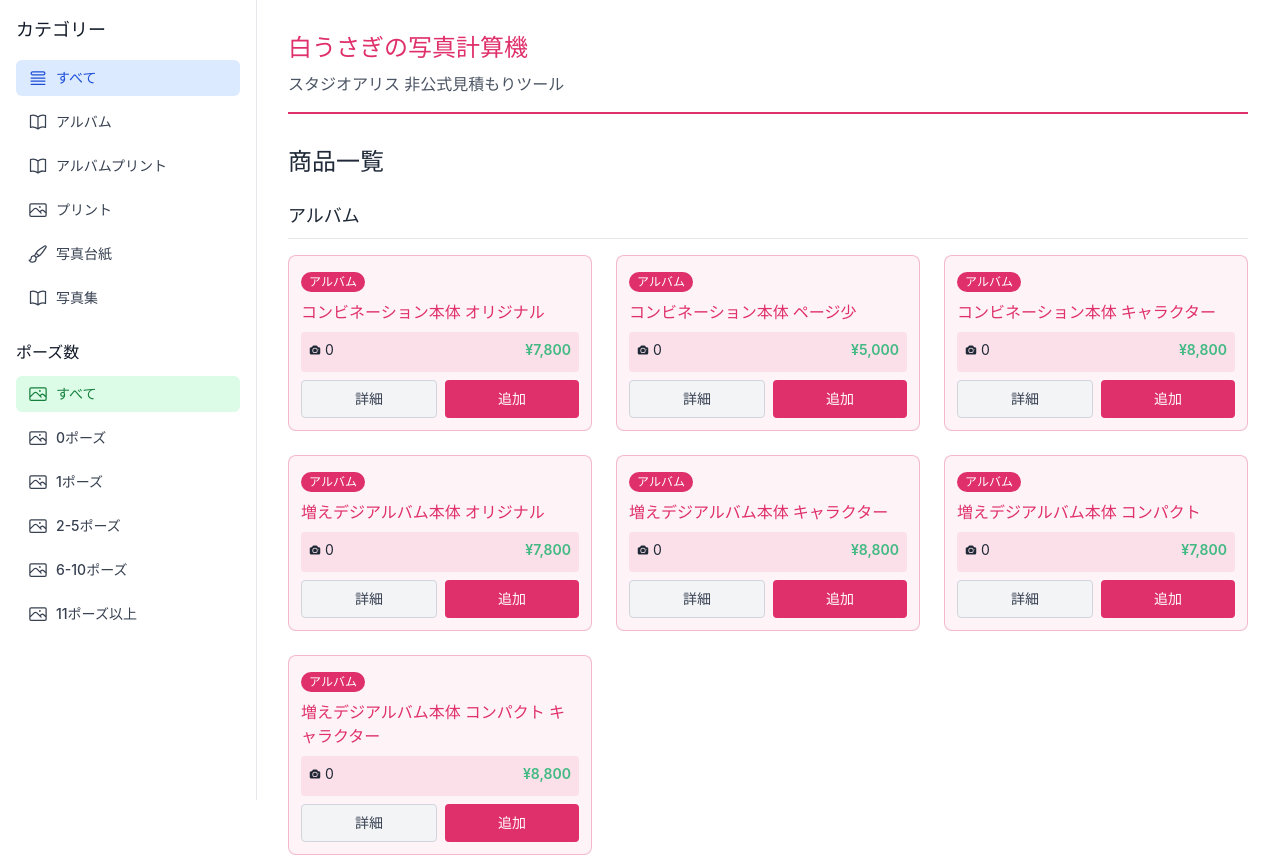
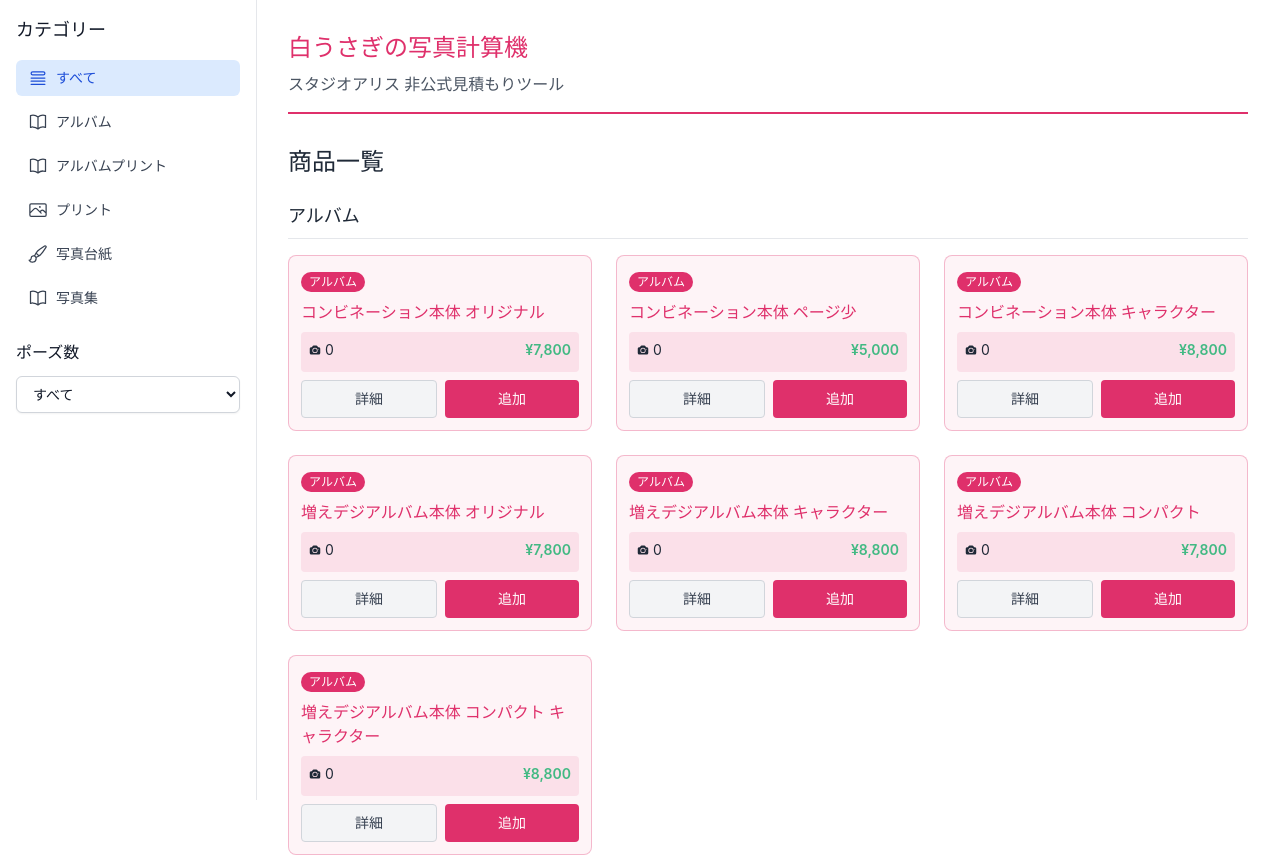
Before and after one commit to kiwi-26/photo-studio-price-calculator, a Vue app: page / in a window 1280 px wide. Shown: the top 857 px of the page. Built offline with nearby package versions, Linux system fonts and the light colour scheme.

Commit message:
refactor: convert pose count filter from buttons to dropdown select

```diff
--- a/src/components/CategorySidebar.vue
+++ b/src/components/CategorySidebar.vue
@@ -42,25 +42,23 @@
 
         <!-- Pose Count Filter Section -->
         <div class="mt-6">
-          <h3 class="text-md font-semibold mb-3 text-gray-900 dark:text-white">ポーズ数</h3>
-          <nav class="space-y-2">
-            <button
+          <label for="pose-count-filter" class="block text-md font-semibold mb-3 text-gray-900 dark:text-white">
+            ポーズ数
+          </label>
+          <select
+            id="pose-count-filter"
+            :value="selectedPoseCountFilter"
+            @change="selectPoseCountFilter(($event.target as HTMLSelectElement).value)"
+            class="w-full px-3 py-2 border border-gray-300 dark:border-gray-600 rounded-md shadow-sm bg-white dark:bg-gray-700 text-gray-900 dark:text-white focus:outline-none focus:ring-2 focus:ring-blue-500 focus:border-blue-500 text-sm"
+          >
+            <option
               v-for="poseFilter in poseCountFilters"
               :key="poseFilter.id"
-              @click="selectPoseCountFilter(poseFilter.id)"
-              :class="[
-                'w-full text-left px-3 py-2 rounded-md text-sm font-medium transition-colors',
-                selectedPoseCountFilter === poseFilter.id
-                  ? 'bg-green-100 text-green-700 dark:bg-green-900 dark:text-green-200'
-                  : 'text-gray-700 dark:text-gray-300 hover:bg-gray-100 dark:hover:bg-gray-700'
-              ]"
+              :value="poseFilter.id"
             >
-              <span class="flex items-center">
-                <PhotoIcon class="w-5 h-5 mr-2" />
-                <span class="truncate">{{ poseFilter.name }}</span>
-              </span>
-            </button>
-          </nav>
+              {{ poseFilter.name }}
+            </option>
+          </select>
         </div>
       </div>
     </div>
@@ -103,23 +101,23 @@
 
         <!-- Mobile Pose Count Filter Section -->
         <div class="mt-2 border-t border-gray-200 dark:border-gray-700 pt-2">
-          <nav class="space-y-1">
-            <button
+          <label for="mobile-pose-count-filter" class="block text-[10px] font-semibold mb-1 text-gray-900 dark:text-white text-center">
+            ポーズ数
+          </label>
+          <select
+            id="mobile-pose-count-filter"
+            :value="selectedPoseCountFilter"
+            @change="selectPoseCountFilter(($event.target as HTMLSelectElement).value)"
+            class="w-full px-1 py-1 border border-gray-300 dark:border-gray-600 rounded text-[10px] bg-white dark:bg-gray-700 text-gray-900 dark:text-white focus:outline-none focus:ring-1 focus:ring-blue-500 focus:border-blue-500"
+          >
+            <option
               v-for="poseFilter in poseCountFilters"
               :key="poseFilter.id"
-              @click="selectPoseCountFilter(poseFilter.id)"
-              :class="[
-                'w-full flex flex-col items-center px-0.5 py-2 rounded-md text-[10px] font-medium transition-colors',
-                selectedPoseCountFilter === poseFilter.id
-                  ? 'bg-green-100 text-green-700 dark:bg-green-900 dark:text-green-200'
-                  : 'text-gray-700 dark:text-gray-300 hover:bg-gray-100 dark:hover:bg-gray-700'
-              ]"
-              :title="poseFilter.name"
+              :value="poseFilter.id"
             >
-              <PhotoIcon class="w-6 h-6 mb-1" />
-              <span class="text-center leading-tight">{{ poseFilter.id === 'all' ? 'すべて' : poseFilter.id }}</span>
-            </button>
-          </nav>
+              {{ poseFilter.name }}
+            </option>
+          </select>
         </div>
       </div>
     </div>
@@ -127,7 +125,7 @@
 </template>
 
 <script setup lang="ts">
-import { QueueListIcon, PhotoIcon } from '@heroicons/vue/24/outline';
+import { QueueListIcon } from '@heroicons/vue/24/outline';
 import type { PoseCountFilter } from '../stores/products';
 
 interface CategoryDisplay {
```
